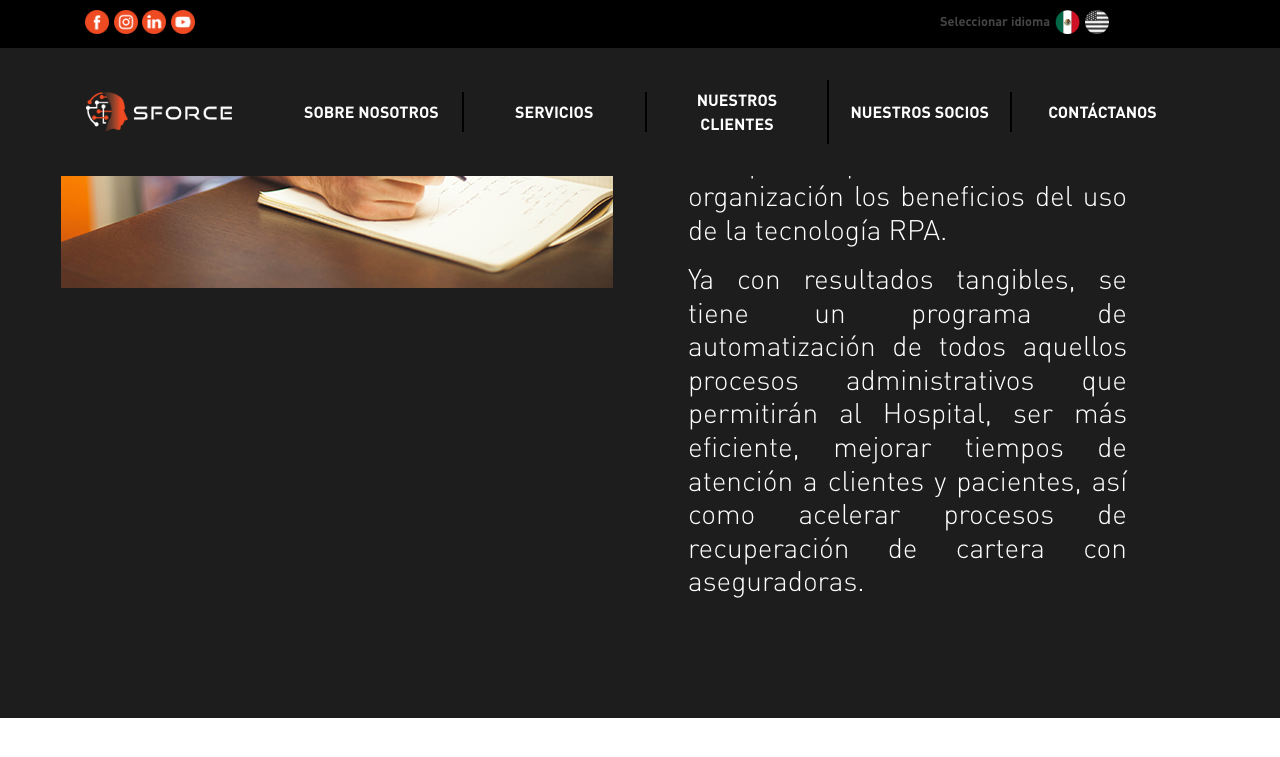
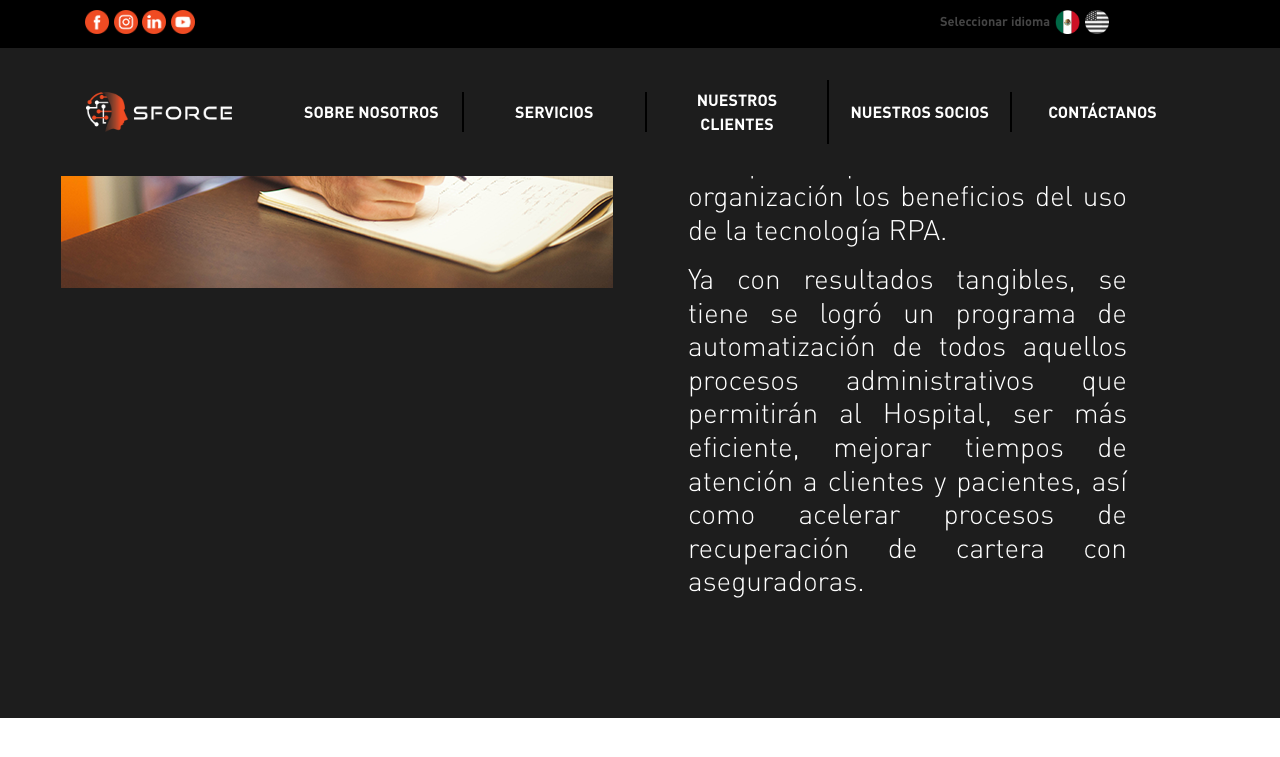
Before and after one commit to smartforcemx/sforce-jekyll, a Jekyll site: the page built from clientes.html, in a window 1280 px wide and 900 px high, scrolled down 2496 px, cut to the strip 0-810 px from the top of the window. Shown: the top 757 px of the strip. Built offline with Jekyll 4.4.1, drawn with Linux system fonts in a browser that asks for light colours; nearby versions of some CDN libraries.

Commit message:
Update from Forestry.io Rafael Castañeda Garduño updated _data/customers_intern.yml

```diff
--- a/_data/customers_intern.yml
+++ b/_data/customers_intern.yml
@@ -77,10 +77,10 @@
       was launched to benefit from the RPA technology.
 solucion3_parrafo:
   texto:
-    es: Ya con resultados tangibles, se tiene un programa de automatización de todos
-      aquellos procesos administrativos que permitirán al Hospital, ser más eficiente,
-      mejorar tiempos de atención a clientes y pacientes, así como acelerar procesos
-      de recuperación de cartera con aseguradoras.
+    es: Ya con resultados tangibles, se tiene se logró un programa de automatización
+      de todos aquellos procesos administrativos que permitirán al Hospital, ser más
+      eficiente, mejorar tiempos de atención a clientes y pacientes, así como acelerar
+      procesos de recuperación de cartera con aseguradoras.
     en: With tangible results, an RPA program was created to automate all the management
       processes that will allow Hospital Satélite to be more efficient, improve response
       time to customers and patients, as well as to accelerate credit and collection
```
